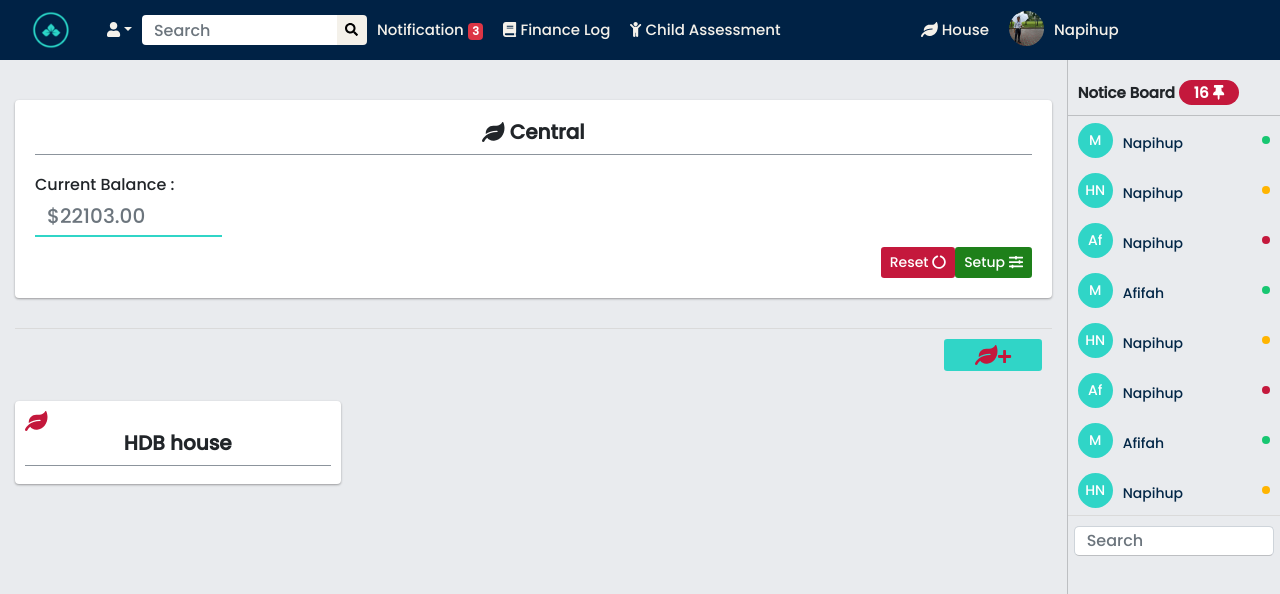
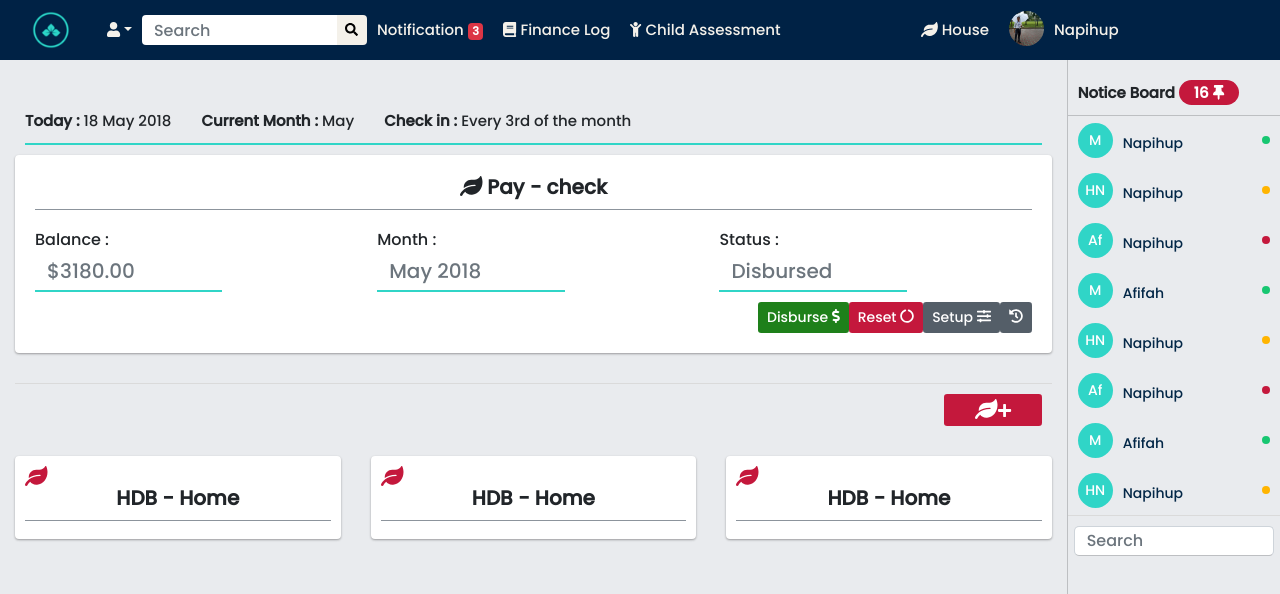
Before and after one commit to Napihups/IFFAH-CLIENT, an Angular app: page /user/leaf-house in a window 1280 px wide. Shown: the top 594 px of the page. Built offline with nearby package versions, Linux system fonts and the light colour scheme.

Commit message:
layout for leaf-house templates

```diff
--- a/src/app/user/components/leaf-house/leaf-house.component.css
+++ b/src/app/user/components/leaf-house/leaf-house.component.css
@@ -8,6 +8,23 @@
 	background: ;
 	margin-top: 100px;
 	/*text-align: center;*/
+}
+
+.head-lf{
+	margin:10px;
+	border-bottom: 2px solid #30D5C7;
+	padding-bottom: 10px;
+}
+.head-lf h1{
+	font-size: 15px;
+	font-weight: bold;
+}
+
+.head-lf span{
+	font-size: 15px;
+	padding-right: 30px;
+	/*font-weight: bold;*/
+
 }
 
 #leaf-house .card-body {
@@ -35,17 +52,7 @@
 	font-size: 16px;
 }
 
-.btn-panel-central{
-	width: 100%;
-	padding: 0px 10px;
-	margin-bottom: 10px !important;
-	background:;
-}
 
-.btn-panel-central .btn{
-	padding-left: 20px !important;
-	padding-right: 20px !important;
-}
 
 .data-container input {
 	width: 60%;
@@ -77,6 +84,8 @@
 
 
 
+
+
 .central-ticket .date{
 	padding: 5px;
 	padding-left: 20px;
@@ -99,7 +108,7 @@
 	padding-right: 30px;
 	padding-top: 0px;
 	padding-bottom: 0px;
-	color: #C4183C !important;
+	/*color: #C4183C !important;*/
 	font-size: 20px;
 }
 
--- a/src/app/user/components/leaf-house/leaf-house.component.html
+++ b/src/app/user/components/leaf-house/leaf-house.component.html
@@ -8,17 +8,41 @@
 
 			<div class="row margin-cont">
 				<div class="col-md-12">
-					<!-- <div class="btn-panel-central text-right">
-						<button class="btn btn-sm bg-primary c-white">Top up <i class="fas fa-dollar-sign"></i></button>
-					</div> -->
+					<div class="head-lf">
+						<h1 class="d-inline">Today :</h1>
+						<span class="d-inline"> 18 May 2018</span>
+						<h1 class="d-inline">Current Month :</h1>
+						<span class="d-inline"> May</span>
+						<h1 class="d-inline">Check in :</h1>
+						<span class="d-inline"> Every <strong>3rd</strong> of the month</span>
+					</div>
 					<div class='card card-body central-ticket'>
-						<h1><i class="fas fa-leaf "></i> Central
+						<h1><i class="fas fa-leaf "></i> Pay - check
+
 						</h1>
 						<div class="row text-left">
 							<div class="col-md-4" style="background:">
 								<div class="data-container">
-									<p class=" d-inline">Current Balance : <br />
-										<input class="form-control d-inline" disabled placeholder="$22103.00">
+									<p class=" d-inline">Balance : <br />
+										<input class="form-control d-inline" disabled placeholder="$3180.00">
+
+									</p>
+
+								</div>
+							</div>
+							<div class="col-md-4" style="background:">
+								<div class="data-container">
+									<p class=" d-inline">Month : <br />
+										<input class="form-control d-inline" disabled placeholder="May 2018">
+
+									</p>
+
+								</div>
+							</div>
+							<div class="col-md-4" style="background:">
+								<div class="data-container">
+									<p class=" d-inline">Status : <br />
+										<input class="form-control d-inline" disabled placeholder="Disbursed">
 
 									</p>
 
@@ -29,8 +53,11 @@
 						<div class="row">
 							<div class="col-md-12 text-right">
 								<div class="">
+									<button class="btn btn-sm bg-green c-white">Disburse
+									 <i class="fas fa-dollar-sign"></i></button>
 									<button class="btn btn-sm bg-danger c-white">Reset <i class="fas fa-circle-notch"></i></button>
-									<button class="btn-setup btn btn-sm bg-green c-white">Setup <i class="fas fa-sliders-h"></i></button>
+									<button class="btn-setup btn btn-sm bg-grey c-white">Setup <i class="fas fa-sliders-h"></i></button>
+									<button class="btn-setup btn btn-sm bg-grey c-white"> <i class="fas fa-history"></i></button>
 								</div>
 							</div>
 						</div>
@@ -38,7 +65,7 @@
 
 					<div class="btn-panel-redleaf text-right">
 						<!-- <p class="text-muted">Add more red-leaf</p> -->
-						<button class="btn btn-sm bg-primary c-white">
+						<button class="btn btn-sm bg-danger c-white">
 							<i class="fas fa-leaf "></i>
 							<i class="fas fa-plus" style="font-size: 15px;"></i>
 						</button>
@@ -48,7 +75,23 @@
 						<div class="col-md-4">
 							<div class="red-leaf-card card card-body">
 								<i class="fas fa-leaf red-leaf-icon"></i>
-								<h1>HDB house</h1>
+								<h1>HDB - Home</h1>
+
+
+							</div>
+						</div>
+						<div class="col-md-4">
+							<div class="red-leaf-card card card-body">
+								<i class="fas fa-leaf red-leaf-icon"></i>
+								<h1>HDB - Home</h1>
+
+
+							</div>
+						</div>
+						<div class="col-md-4">
+							<div class="red-leaf-card card card-body">
+								<i class="fas fa-leaf red-leaf-icon"></i>
+								<h1>HDB - Home</h1>
 
 
 							</div>
```
